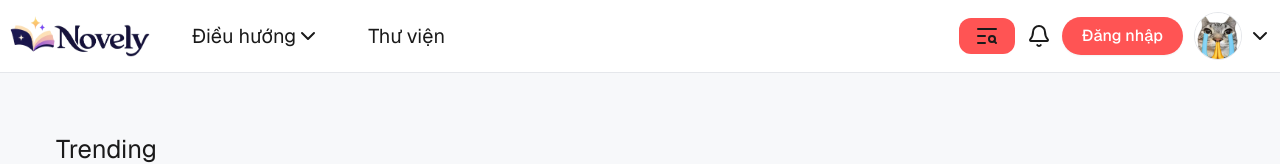
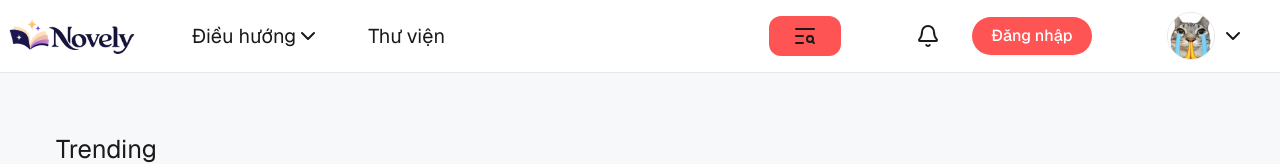
Before and after one commit to heimingtou/Novely, a Next.js app: page / in a window 1280 px wide. Shown: the top 164 px of the page. Built offline with nearby package versions, Linux system fonts and the light colour scheme.

Commit message:
feature:reponsive nav

```diff
--- a/src/app/Home/page.css
+++ b/src/app/Home/page.css
@@ -11,12 +11,14 @@
 }
 
 .cardContain {
-    display: grid;
-    /* Tự động chia cột linh hoạt theo kích thước màn hình */
-    grid-template-columns: repeat(auto-fill, minmax(10rem, 1fr));
-    gap: 1.5rem;
-    justify-items: center; /* Căn giữa các card trong từng ô grid */
+    display: flex;
+    flex-direction: column; /* Xếp từ trên xuống dưới */
+    gap: 1rem;
+    width: 100%;
 }
+
+/* 2. TỪ MÀN HÌNH TABLET / PC TRỞ LÊN (min-width: 768px): Chuyển về dạng lưới (Grid) */
+
 .catContaint {
     display: flex;
     flex-direction: column;
--- a/src/components/cardStory/cardStory.js
+++ b/src/components/cardStory/cardStory.js
@@ -4,12 +4,12 @@ import './cardStory.css'
 export default function CardStory({ title, like, genres, coverImage }){
 
     return(
-        <div className="CardContaint w-46 flex flex-col items-center ">
+        <div className="CardContaint w-46  flex flex-col items-center ">
             <div className="imgCard">
-                <img src={coverImage}className="h-[15rem] object-cover" alt="img"/>
+                <img src={coverImage}className=" h-[15rem] object-cover" alt="img"/>
             </div>
-            <div className="content">
-                <p className="text-[18px] titleCard" title={title}>{title}</p>
+            <div className="content w-full">
+                <p className="md:text-[18px] text-[35px] titleCard" title={title}>{title}</p>
                 <p className="flex flex-row items-center gap-2 "><span><EyeIcon size={15} color="red"/></span><span className="text-red-500">{like}</span></p>
                 <p className="tag  " title={genres}>{genres}</p>
             </div>
--- a/src/components/navbar/navbar.css
+++ b/src/components/navbar/navbar.css
@@ -1,6 +1,5 @@
 .imgContain{
     margin-right: auto;
-    width: 10rem;
 }
 .avatar{
     width: 5rem;
@@ -10,13 +9,15 @@ button{
     overflow: hidden;
 }
 .navText{
-    font-size: clamp(12px, 2vw, 20px);
+    font-size: clamp(17px,2vw,20px);
 }
 
 .listGenre{
+    font-size: clamp(15px,2vw,20px);
     padding: 25px;
     display: grid;
     grid-template-columns: repeat(3,1fr);
+    gap: 5px 10px ;
     background-color: var(--color-background);
     color: var(--color-foreground);
     border: 1px solid var(--color-border);
@@ -29,12 +30,13 @@ button{
   font-weight: 500;
   padding: 0.375rem 1rem; /* Tương ứng py-1.5 px-4 */
   border-radius: 9999px; /* Tương ứng rounded-full */
-  font-size: 0.75rem; /* Tương ứng text-xs */
+  font-size: 0.5rem; /* Tương ứng text-xs */
   flex-shrink: 0; /* Tương ứng shrink-0 */
   transition: all 0.2s ease-in-out; /* Tương ứng transition-all */
   box-shadow: 0 1px 2px 0 rgba(0, 0, 0, 0.05); /* Tương ứng shadow-sm */
   cursor: pointer;
   white-space: nowrap;
+  width: fit-content;
 }
 
 .btn_nav:hover {
@@ -44,8 +46,10 @@ button{
 /* Responsive cho màn hình từ small (sm) trở lên */
 @media (min-width: 640px) {
   .btn_nav {
-    font-size: 0.875rem; /* Tương ứng sm:text-sm */
+    font-size: 0.75rem; /* Tương ứng sm:text-sm */
+
   }
+
 }
 
 /* Responsive cho màn hình từ medium (md) trở lên */
@@ -54,10 +58,12 @@ button{
     padding: 0.5rem 1.25rem; /* Tương ứng md:py-2 md:px-5 */
     font-size: 1rem; /* Tương ứng md:text-base */
   }
+
 }
 
 .btn_search{
+    width: fit-content;
     background-color: var(--primary);
-    padding: 0.375rem 1rem;
+    padding: 0.5rem 1.5rem;
     border-radius: 12px;
 }
--- a/src/components/navbar/navbar.js
+++ b/src/components/navbar/navbar.js
@@ -52,21 +52,21 @@ export default function Navbar() {
   },[]);
   return (
     <nav className="flex flex-row items-center text-xl text-foreground bg-card border-b border-border  justify-around w-full">
-      <div className='imgContain '>
+      <div className='imgContain w-26 md:w-36 '>
         <Link href="/">
           <Image src={logoLight} alt="logo" className="block dark:hidden " />
           <Image src={logoDark} alt="logo" className="hidden dark:block" />
         </Link>
       </div>
       <div className='flex flex-row justify-between gap-5 items-center w-[85%] mt-3 mb-3'>
-        <div className='flex flex-row justify-between items-center gap-[3rem]'>
+        <div className=' navText flex flex-row justify-between items-center gap-[1rem] md:gap-[3rem]'>
           <div className='relative'>
             <button className='flex flex-row items-center ' onClick={()=>setOpenGen(!openGen)}>
-            <span className='navText'>Điều hướng</span><span><ChevronDown/></span>
+            <span >Điều hướng</span><span><ChevronDown/></span>
             </button>
             {
               openGen&&
-              <div className='listGenre absolute left-5 top-20 w-120 h-100 rounded-lg shadow-xl!' ref={genreRef}>
+              <div className='listGenre  absolute left-5 top-20 w-[22rem] md:w-120 h-100 rounded-lg shadow-xl!' ref={genreRef}>
               {
 
                 genres.map((genre)=>(
@@ -80,19 +80,19 @@ export default function Navbar() {
             }
           </div>
           <div>
-            <Link href="/novel/1" ><span className='navText'>Thư viện</span></Link>
+            <Link href="/novel/1" ><span >Thư viện</span></Link>
           </div>
 
         </div>
-        <div className='flex flex-row justify-around items-center w-[30%]'>
+        <div className='flex flex-row justify-around items-center w-[50%] '>
           <Link href="/search" >
-            <button className='btn_search'>
+            <button className='btn_search '>
               <TextSearch/>
             </button>
+          </Link>
 
-          </Link>
-          <Link href="/novel/2" > <BellIcon/>  </Link>
-          <div>
+          <div className='max-md:hidden flex flex-row items-center gap-8 ml-2 mr-2'>
+            <Link href="/novel/2"  > <BellIcon/>  </Link>
             {!login?<button className='btn_nav ' onClick={() =>setLogin(true)}>
             Đăng nhập
             </button>:<button className='btn_nav'>
@@ -112,10 +112,13 @@ export default function Navbar() {
               <button> profile</button>
               <hr className='w-full'/>
               <button>writer</button>
+              <button className='block md:hidden'>thông báo</button>
+               <hr className='w-full'/>
              </> )
             }
-            <hr className='w-full'/>
+
             <button>setting</button>
+            <button className='block md:hidden'>{!login?"Đăng nhập":"Nâng cấp"}</button>
             {login&&<button>logout</button> }
             </div>}
           </div>
```
